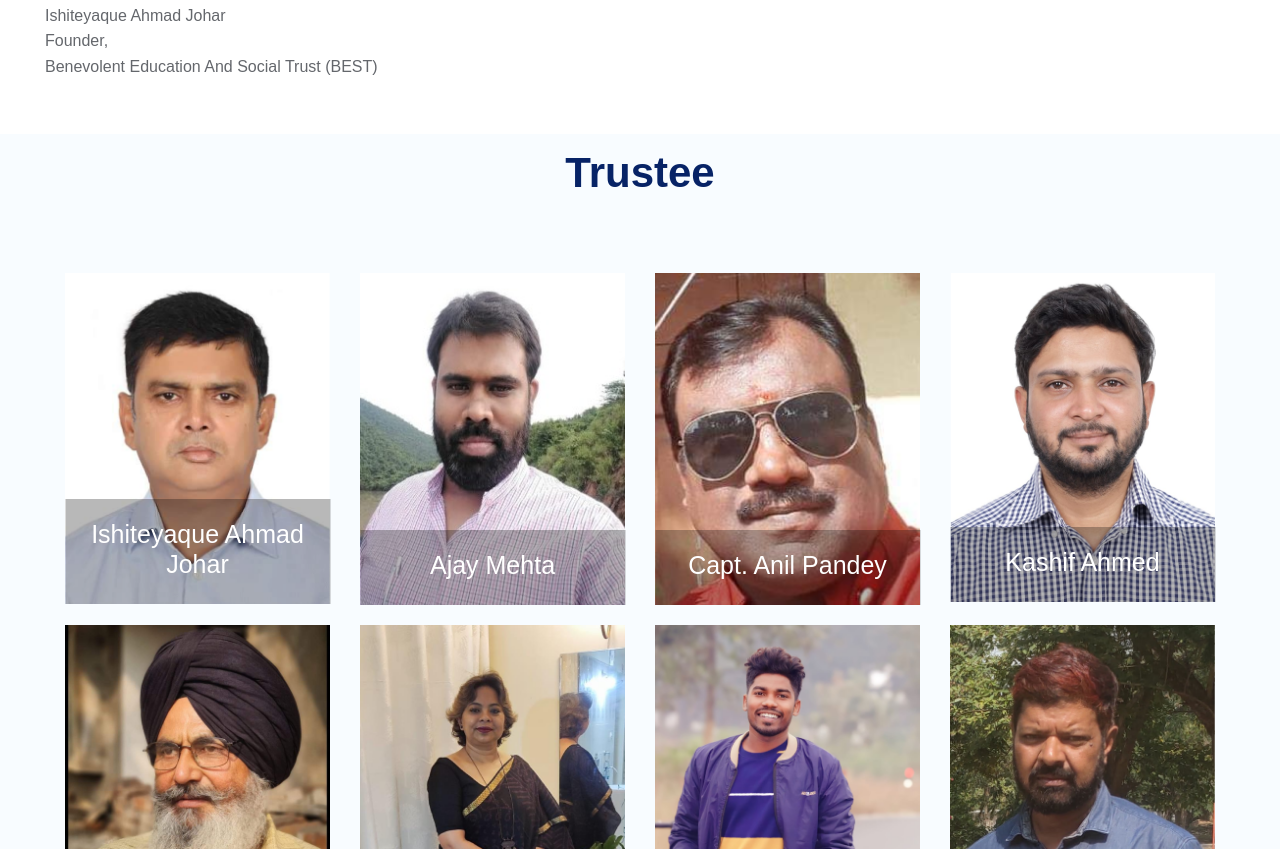
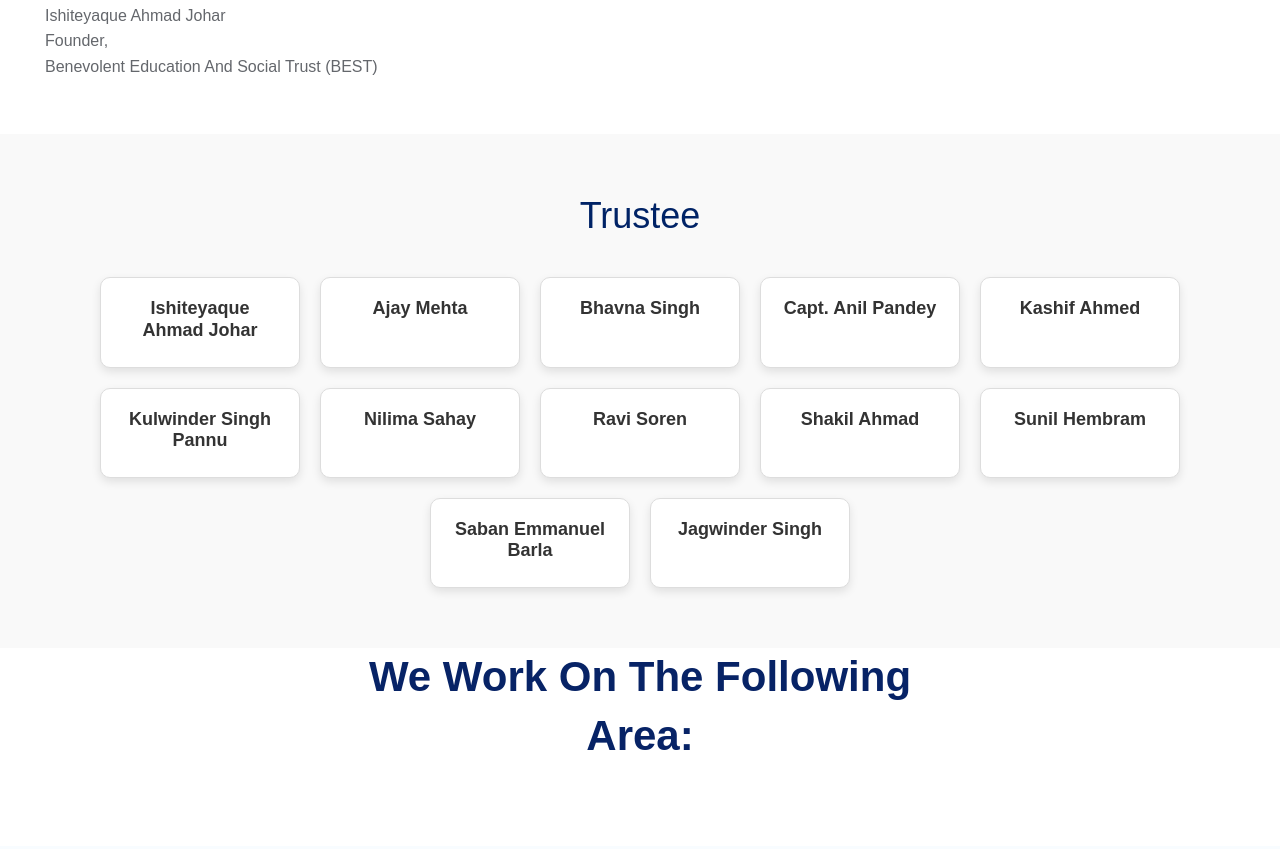
Before and after one commit to neerajcyber/ngo-web, a plain HTML site: page index.html in a window 1280 px wide. Shown: the part 1302-2151 px from the top of the page. Drawn offline with Linux system fonts and the light colour scheme; a web font is replaced by a local one.

Commit message:
Updated zip

```diff
--- a/index.html
+++ b/index.html
@@ -106,19 +106,24 @@
       <div class="row flex-sm-row mt-4">
         <div class="order-contant col-xl-6 col-lg-12 col-md-12 col-sm-12 mt-4 mt-sm-0 ">
           <div class="hero__caption">
-            <h2 class="top-heading" data-animation="fadeInUp" data-delay=".6s" style="font-size: 40px; padding-top: 30px; padding-bottom: 30px;">
+            <h2 class="top-heading" data-animation="fadeInUp" data-delay=".6s"
+              style="font-size: 40px; padding-top: 30px; padding-bottom: 30px;">
               Benevolent Education And Social Trust : Illuminating the Path to Discovery and Turning Vision into Reality
             </h2>
             <!-- <p data-animation="fadeInUp" data-delay=".8s"> -->
 
 
             <span>Our vision : </span><br>
-              <p>At Benevolent Education And Social Trust, we believe in the power of trust, vision, and courage to bring about meaningful change. By fostering collaboration across diverse sections of society, we fuel the courage to act and create a future where opportunities are accessible to all.</p>
+            <p>At Benevolent Education And Social Trust, we believe in the power of trust, vision, and courage to bring
+              about meaningful change. By fostering collaboration across diverse sections of society, we fuel the
+              courage to act and create a future where opportunities are accessible to all.</p>
             </p>
 
 
             <span>Our mission : </span><br>
-            <p>To build an inclusive society where every individual has access to education, healthcare, and opportunities for growth. We envision empowered communities working together to protect the environment, promote human rights, and create a sustainable future for all.</p>
+            <p>To build an inclusive society where every individual has access to education, healthcare, and
+              opportunities for growth. We envision empowered communities working together to protect the environment,
+              promote human rights, and create a sustainable future for all.</p>
 
 
 
@@ -279,14 +284,21 @@
               <!-- Section Tittle -->
               <div class="section-tittle mb-35">
                 <!-- <span>About our foundation</span> -->
-                <h2>Message From The  Founder</h2>
+                <h2>Message From The Founder</h2>
                 <!-- <h2>Karina murakh hai </h2> -->
 
               </div>
               <p>
-               At Benevolent Education and Social Trust, our journey is driven by a shared vision of creating an equitable, empowered, and compassionate society. We believe that real change comes when individuals and communities are given the tools and opportunities to thrive, and that’s exactly what we strive to achieve. From the remotest villages to urban centers, we are committed to reaching out to those in need, be it through education, healthcare, environmental action, social empowerment or sports.</br>
-                Our mission is to fuel the courage to act. Whether it's empowering women and youth through skill development, promoting sustainable practices, or standing by the  communities at times of disaster, thereby making a lasting impact.</br>
-                Together, we can turn our collective vision into reality. Therefore we invite you to join the path of discovery, growth, and action to bring our collective vision into reality.
+                At Benevolent Education and Social Trust, our journey is driven by a shared vision of creating an
+                equitable, empowered, and compassionate society. We believe that real change comes when individuals and
+                communities are given the tools and opportunities to thrive, and that’s exactly what we strive to
+                achieve. From the remotest villages to urban centers, we are committed to reaching out to those in need,
+                be it through education, healthcare, environmental action, social empowerment or sports.</br>
+                Our mission is to fuel the courage to act. Whether it's empowering women and youth through skill
+                development, promoting sustainable practices, or standing by the  communities at times of disaster,
+                thereby making a lasting impact.</br>
+                Together, we can turn our collective vision into reality. Therefore we invite you to join the path of
+                discovery, growth, and action to bring our collective vision into reality.
                 Thank you for believing in our cause.</br></br></br>
 
                 Warm regards,</br>
@@ -312,88 +324,176 @@
 
 
 
+    <div style="background-color: #f9f9f9; padding: 60px 0;">
+      <div style="max-width: 1200px; margin: 0 auto; text-align: center;">
+        <h2 style="font-size: 36px; color: #002366; margin-bottom: 40px;">Trustee</h2>
+        <div style="display: flex; flex-wrap: wrap; gap: 20px; justify-content: center;">
+
+          <div style="background: #ffffff; border: 1px solid #ddd; border-radius: 10px; padding: 20px; width: 200px; box-shadow: 0 4px 10px rgba(0, 0, 0, 0.1); transition: transform 0.3s;">
+            <h3 style="font-size: 18px; font-weight: 600; color: #333;">Ishiteyaque Ahmad Johar</h3>
+          </div>
+
+          <div style="background: #ffffff; border: 1px solid #ddd; border-radius: 10px; padding: 20px; width: 200px; box-shadow: 0 4px 10px rgba(0, 0, 0, 0.1); transition: transform 0.3s;">
+            <h3 style="font-size: 18px; font-weight: 600; color: #333;">Ajay Mehta</h3>
+          </div>
 
 
-    <div  class="trusteeSection team-area pt-160 pb-160 all-page-style">
+          <div style="background: #ffffff; border: 1px solid #ddd; border-radius: 10px; padding: 20px; width: 200px; box-shadow: 0 4px 10px rgba(0, 0, 0, 0.1); transition: transform 0.3s;">
+            <h3 style="font-size: 18px; font-weight: 600; color: #333;">Bhavna Singh</h3>
+          </div>
+
+
+
+          <div style="background: #ffffff; border: 1px solid #ddd; border-radius: 10px; padding: 20px; width: 200px; box-shadow: 0 4px 10px rgba(0, 0, 0, 0.1); transition: transform 0.3s;">
+            <h3 style="font-size: 18px; font-weight: 600; color: #333;">Capt. Anil Pandey</h3>
+          </div>
+
+          <div style="background: #ffffff; border: 1px solid #ddd; border-radius: 10px; padding: 20px; width: 200px; box-shadow: 0 4px 10px rgba(0, 0, 0, 0.1); transition: transform 0.3s;">
+            <h3 style="font-size: 18px; font-weight: 600; color: #333;">Kashif Ahmed</h3>
+          </div>
+
+          <div style="background: #ffffff; border: 1px solid #ddd; border-radius: 10px; padding: 20px; width: 200px; box-shadow: 0 4px 10px rgba(0, 0, 0, 0.1); transition: transform 0.3s;">
+            <h3 style="font-size: 18px; font-weight: 600; color: #333;">Kulwinder Singh Pannu</h3>
+          </div>
+
+          <div style="background: #ffffff; border: 1px solid #ddd; border-radius: 10px; padding: 20px; width: 200px; box-shadow: 0 4px 10px rgba(0, 0, 0, 0.1); transition: transform 0.3s;">
+            <h3 style="font-size: 18px; font-weight: 600; color: #333;">Nilima Sahay</h3>
+          </div>
+
+          <div style="background: #ffffff; border: 1px solid #ddd; border-radius: 10px; padding: 20px; width: 200px; box-shadow: 0 4px 10px rgba(0, 0, 0, 0.1); transition: transform 0.3s;">
+            <h3 style="font-size: 18px; font-weight: 600; color: #333;">Ravi Soren</h3>
+          </div>
+
+          <div style="background: #ffffff; border: 1px solid #ddd; border-radius: 10px; padding: 20px; width: 200px; box-shadow: 0 4px 10px rgba(0, 0, 0, 0.1); transition: transform 0.3s;">
+            <h3 style="font-size: 18px; font-weight: 600; color: #333;">Shakil Ahmad</h3>
+          </div>
+
+          <div style="background: #ffffff; border: 1px solid #ddd; border-radius: 10px; padding: 20px; width: 200px; box-shadow: 0 4px 10px rgba(0, 0, 0, 0.1); transition: transform 0.3s;">
+            <h3 style="font-size: 18px; font-weight: 600; color: #333;">Sunil Hembram</h3>
+          </div>
+
+          <div style="background: #ffffff; border: 1px solid #ddd; border-radius: 10px; padding: 20px; width: 200px; box-shadow: 0 4px 10px rgba(0, 0, 0, 0.1); transition: transform 0.3s;">
+            <h3 style="font-size: 18px; font-weight: 600; color: #333;">Saban Emmanuel Barla</h3>
+          </div>
+
+          <div style="background: #ffffff; border: 1px solid #ddd; border-radius: 10px; padding: 20px; width: 200px; box-shadow: 0 4px 10px rgba(0, 0, 0, 0.1); transition: transform 0.3s;">
+            <h3 style="font-size: 18px; font-weight: 600; color: #333;">Jagwinder Singh</h3>
+          </div>
+
+        </div>
+      </div>
+    </div>
+
+
+
+
+
+
+
+
+
+
+
+
+
+
+
+
+
+
+
+
+
+
+
+
+
+
+
+
+
+
+
+
+
+
+
+
+
+
+
+
+
+
+
+
+
+<!-- TRUSTEE WORKING  -->
+
+
+
+
+
+
+
+
+
+
+
+
+
+    <!-- <div class="trusteeSection team-area pt-160 pb-160 all-page-style">
       <div class="container">
         <div class="row justify-content-center">
           <div class="col-xl-6 col-lg-7 col-md-10 col-sm-10">
-            <!-- Section Tittle -->
             <div class="section-tittle section-tittle2 text-center mb-70">
-              <!-- <span>What we are doing</span> -->
+
               <h2>Trustee</h2>
             </div>
           </div>
         </div>
         <div class="row g-3">
 
+
+
           <div class="col-lg-3 col-md-6 col-sm-6">
             <div class="single-team mb-30">
               <div class="team-img">
                 <img src="assets/img/gallery/team5.png" alt="" />
-                <!-- Blog Social -->
-                <!-- <ul class="team-social">
-                  <li>
-                    <a href="#"><i class="fab fa-facebook-f"></i></a>
-                  </li>
-                  <li>
-                    <a href="#"><i class="fab fa-twitter"></i></a>
-                  </li>
-                  <li>
-                    <a href="#"><i class="fas fa-globe"></i></a>
-                  </li>
-                </ul> -->
+
               </div>
               <div class="team-caption">
-                <h1> Ishiteyaque  Ahmad Johar</h1>
-                <!-- <p>Volunteer leader</p> -->
+                <h1>Ishiteyaque Ahmad Johar</h1>
               </div>
             </div>
           </div>
+
+
+
+
 
           <div class="col-lg-3 col-md-6 col-sm-6">
             <div class="single-team mb-30">
               <div class="team-img">
                 <img src="assets/img/gallery/WhatsApp Image 2024-09-11 at 00.34.05.jpg" alt="" />
-                <!-- Blog Social -->
-                <!-- <ul class="team-social">
-                  <li>
-                    <a href="#"><i class="fab fa-facebook-f"></i></a>
-                  </li>
-                  <li>
-                    <a href="#"><i class="fab fa-twitter"></i></a>
-                  </li>
-                  <li>
-                    <a href="#"><i class="fas fa-globe"></i></a>
-                  </li>
-                </ul> -->
+
               </div>
               <div class="team-caption">
                 <h1>Ajay Mehta</h1>
-                <!-- <p>Volunteer leader</p> -->
               </div>
             </div>
           </div>
+
+
           <div class="col-lg-3 col-md-6 col-sm-6">
             <div class="single-team mb-30">
               <div class="team-img">
                 <img src="assets/img/gallery/team6.png" alt="" />
-                <!-- Blog Social -->
-                <!-- <ul class="team-social">
-                  <li>
-                    <a href="#"><i class="fab fa-facebook-f"></i></a>
-                  </li>
-                  <li>
-                    <a href="#"><i class="fab fa-twitter"></i></a>
-                  </li>
-                  <li>
-                    <a href="#"><i class="fas fa-globe"></i></a>
-                  </li>
-                </ul> -->
+
               </div>
               <div class="team-caption">
                 <h1>Capt. Anil Pandey</h1>
-                <!-- <p>Volunteer leader</p> -->
+
               </div>
             </div>
           </div>
@@ -401,22 +501,11 @@
             <div class="single-team mb-30">
               <div class="team-img">
                 <img src="assets/img/gallery/team7.png" alt="" />
-                <!-- Blog Social -->
-                <!-- <ul class="team-social">
-                  <li>
-                    <a href="#"><i class="fab fa-facebook-f"></i></a>
-                  </li>
-                  <li>
-                    <a href="#"><i class="fab fa-twitter"></i></a>
-                  </li>
-                  <li>
-                    <a href="#"><i class="fas fa-globe"></i></a>
-                  </li>
-                </ul> -->
+
               </div>
               <div class="team-caption">
                 <h1>Kashif Ahmed</h1>
-                <!-- <p>Volunteer leader</p> -->
+
               </div>
             </div>
           </div>
@@ -424,22 +513,11 @@
             <div class="single-team mb-30">
               <div class="team-img">
                 <img src="assets/img/gallery/team3.png" alt="" />
-                <!-- Blog Social -->
-                <!-- <ul class="team-social">
-                  <li>
-                    <a href="#"><i class="fab fa-facebook-f"></i></a>
-                  </li>
-                  <li>
-                    <a href="#"><i class="fab fa-twitter"></i></a>
-                  </li>
-                  <li>
-                    <a href="#"><i class="fas fa-globe"></i></a>
-                  </li>
-                </ul> -->
+
               </div>
               <div class="team-caption">
                 <h1>Kulwinder Singh Pannu</h1>
-                <!-- <p>Volunteer leader</p> -->
+
               </div>
             </div>
           </div>
@@ -448,22 +526,11 @@
             <div class="single-team mb-30">
               <div class="team-img">
                 <img src="assets/img/gallery/team4.png" alt="" />
-                <!-- Blog Social -->
-                <!-- <ul class="team-social">
-                  <li>
-                    <a href="#"><i class="fab fa-facebook-f"></i></a>
-                  </li>
-                  <li>
-                    <a href="#"><i class="fab fa-twitter"></i></a>
-                  </li>
-                  <li>
-                    <a href="#"><i class="fas fa-globe"></i></a>
-                  </li>
-                </ul> -->
+
               </div>
               <div class="team-caption">
                 <h1>Nilima Sahay</h1>
-                <!-- <p>Volunteer leader</p> -->
+
               </div>
             </div>
           </div>
@@ -475,22 +542,11 @@
             <div class="single-team mb-30">
               <div class="team-img">
                 <img src="assets/img/gallery/team1.png" alt="" />
-                <!-- Blog Social -->
-                <!-- <ul class="team-social">
-                  <li>
-                    <a href="#"><i class="fab fa-facebook-f"></i></a>
-                  </li>
-                  <li>
-                    <a href="#"><i class="fab fa-twitter"></i></a>
-                  </li>
-                  <li>
-                    <a href="#"><i class="fas fa-globe"></i></a>
-                  </li>
-                </ul> -->
+
               </div>
               <div class="team-caption">
                 <h1>Ravi Soren</h1>
-                <!-- <p>Volunteer leader</p> -->
+
               </div>
             </div>
           </div>
@@ -500,22 +556,11 @@
             <div class="single-team mb-30">
               <div class="team-img">
                 <img src="assets/img/gallery/team2.png" alt="" />
-                <!-- Blog Social -->
-                <!-- <ul class="team-social">
-                  <li>
-                    <a href="#"><i class="fab fa-facebook-f"></i></a>
-                  </li>
-                  <li>
-                    <a href="#"><i class="fab fa-twitter"></i></a>
-                  </li>
-                  <li>
-                    <a href="#"><i class="fas fa-globe"></i></a>
-                  </li>
-                </ul> -->
+
               </div>
               <div class="team-caption">
                 <h1>Shakil Ahmad</h1>
-                <!-- <p>Volunteer leader</p> -->
+
               </div>
             </div>
           </div>
@@ -528,24 +573,13 @@
           <div class="col-lg-3 col-md-6 col-sm-6">
             <div class="single-team mb-30">
               <div class="team-img">
-                <!-- <img src="assets/img/gallery/Sunilhembram.jpeg /> -->
+
                 <img src="assets/img/gallery/Sunilhembram.jpeg" alt="" />
-                <!-- Blog Social -->
-                <!-- <ul class="team-social">
-                  <li>
-                    <a href="#"><i class="fab fa-facebook-f"></i></a>
-                  </li>
-                  <li>
-                    <a href="#"><i class="fab fa-twitter"></i></a>
-                  </li>
-                  <li>
-                    <a href="#"><i class="fas fa-globe"></i></a>
-                  </li>
-                </ul> -->
+
               </div>
               <div class="team-caption">
                 <h1>Sunil hembram</h1>
-                <!-- <p>Volunteer leader</p> -->
+
               </div>
             </div>
           </div>
@@ -560,47 +594,25 @@
             <div class="single-team mb-30">
               <div class="team-img">
                 <img src="assets/img/gallery/WhatsApp Image 2024-09-11 at 00.34.05 (1).jpg" alt="" />
-                <!-- Blog Social -->
-                <!-- <ul class="team-social">
-                  <li>
-                    <a href="#"><i class="fab fa-facebook-f"></i></a>
-                  </li>
-                  <li>
-                    <a href="#"><i class="fab fa-twitter"></i></a>
-                  </li>
-                  <li>
-                    <a href="#"><i class="fas fa-globe"></i></a>
-                  </li>
-                </ul> -->
+
               </div>
               <div class="team-caption">
                 <h1>Saban Emmanuel Barla</h1>
-                <!-- <p>Volunteer leader</p> -->
+
               </div>
             </div>
           </div>
 
-          <!-- new  -->
+
           <div class="col-lg-3 col-md-6 col-sm-6">
             <div class="single-team mb-30">
               <div class="team-img">
                 <img src="assets/img/gallery/jaswinder.jpeg.jpeg" alt="" />
-                <!-- Blog Social -->
-                <!-- <ul class="team-social">
-                  <li>
-                    <a href="#"><i class="fab fa-facebook-f"></i></a>
-                  </li>
-                  <li>
-                    <a href="#"><i class="fab fa-twitter"></i></a>
-                  </li>
-                  <li>
-                    <a href="#"><i class="fas fa-globe"></i></a>
-                  </li>
-                </ul> -->
+
               </div>
               <div class="team-caption">
                 <h1>Jagwinder Singh</h1>
-                <!-- <p>Volunteer leader</p> -->
+
               </div>
             </div>
           </div>
@@ -609,7 +621,210 @@
 
         </div>
       </div>
+    </div> -->
+
+
+
+
+
+
+
+
+
+
+
+
+
+
+
+
+
+
+
+
+
+
+
+
+
+
+<!-- TRUSTEE -->
+
+
+
+
+    <!-- <div class="trusteeSection team-area pt-160 pb-160 all-page-style">
+      <div class="container">
+        <div class="row justify-content-center">
+          <div class="col-xl-6 col-lg-7 col-md-10 col-sm-10">
+            <div class="section-tittle section-tittle2 text-center mb-70">
+
+              <h2>Trustee</h2>
             </div>
+          </div>
+        </div>
+        <div class="row g-3">
+
+          <div class="col-lg-3 col-md-6 col-sm-6">
+            <div class="single-team mb-30">
+              <div class="team-img">
+                <img src="assets/img/gallery/team5.png" alt="" />
+                >
+              </div>
+              <div class="team-caption">
+                <h1> Ishiteyaque Ahmad Johar</h1>
+              </div>
+            </div>
+          </div>
+
+          <div class="col-lg-3 col-md-6 col-sm-6">
+            <div class="single-team mb-30">
+              <div class="team-img">
+                <img src="assets/img/gallery/WhatsApp Image 2024-09-11 at 00.34.05.jpg" alt="" />
+
+              </div>
+              <div class="team-caption">
+                <h1>Ajay Mehta</h1>
+              </div>
+            </div>
+          </div>
+          <div class="col-lg-3 col-md-6 col-sm-6">
+            <div class="single-team mb-30">
+              <div class="team-img">
+                <img src="assets/img/gallery/team6.png" alt="" />
+
+              </div>
+              <div class="team-caption">
+                <h1>Capt. Anil Pandey</h1>
+
+              </div>
+            </div>
+          </div>
+          <div class="col-lg-3 col-md-6 col-sm-6">
+            <div class="single-team mb-30">
+              <div class="team-img">
+                <img src="assets/img/gallery/team7.png" alt="" />
+
+              </div>
+              <div class="team-caption">
+                <h1>Kashif Ahmed</h1>
+
+              </div>
+            </div>
+          </div>
+          <div class="col-lg-3 col-md-6 col-sm-6">
+            <div class="single-team mb-30">
+              <div class="team-img">
+                <img src="assets/img/gallery/team3.png" alt="" />
+
+              </div>
+              <div class="team-caption">
+                <h1>Kulwinder Singh Pannu</h1>
+
+              </div>
+            </div>
+          </div>
+
+          <div class="col-lg-3 col-md-6 col-sm-6">
+            <div class="single-team mb-30">
+              <div class="team-img">
+                <img src="assets/img/gallery/team4.png" alt="" />
+
+              </div>
+              <div class="team-caption">
+                <h1>Nilima Sahay</h1>
+
+              </div>
+            </div>
+          </div>
+
+
+
+
+          <div class="col-lg-3 col-md-6 col-sm-6">
+            <div class="single-team mb-30">
+              <div class="team-img">
+                <img src="assets/img/gallery/team1.png" alt="" />
+
+              </div>
+              <div class="team-caption">
+                <h1>Ravi Soren</h1>
+
+              </div>
+            </div>
+          </div>
+
+
+          <div class="col-lg-3 col-md-6 col-sm-6">
+            <div class="single-team mb-30">
+              <div class="team-img">
+                <img src="assets/img/gallery/team2.png" alt="" />
+
+              </div>
+              <div class="team-caption">
+                <h1>Shakil Ahmad</h1>
+
+              </div>
+            </div>
+          </div>
+
+
+
+
+
+
+          <div class="col-lg-3 col-md-6 col-sm-6">
+            <div class="single-team mb-30">
+              <div class="team-img">
+
+                <img src="assets/img/gallery/Sunilhembram.jpeg" alt="" />
+
+              </div>
+              <div class="team-caption">
+                <h1>Sunil hembram</h1>
+
+              </div>
+            </div>
+          </div>
+
+
+
+
+
+
+
+          <div class="col-lg-3 col-md-6 col-sm-6">
+            <div class="single-team mb-30">
+              <div class="team-img">
+                <img src="assets/img/gallery/WhatsApp Image 2024-09-11 at 00.34.05 (1).jpg" alt="" />
+
+              </div>
+              <div class="team-caption">
+                <h1>Saban Emmanuel Barla</h1>
+
+              </div>
+            </div>
+          </div>
+
+
+          <div class="col-lg-3 col-md-6 col-sm-6">
+            <div class="single-team mb-30">
+              <div class="team-img">
+                <img src="assets/img/gallery/jaswinder.jpeg.jpeg" alt="" />
+
+              </div>
+              <div class="team-caption">
+                <h1>Jagwinder Singh</h1>
+
+              </div>
+            </div>
+          </div>
+
+
+
+        </div>
+      </div>
+    </div> -->
 
 
     <!-- m3ak end here  -->
@@ -1169,7 +1384,8 @@
               <div class="col">
                 <div class="footer-social d-flex justify-content-center">
                   <a href="#"><i class="fab fa-twitter"></i></a>
-        <a href="https://www.facebook.com/profile.php?id=100085929879080&mibextid=ZbWKwL" target="_blank" title="Visit my Facebook profile">
+                  <a href="https://www.facebook.com/profile.php?id=100085929879080&mibextid=ZbWKwL" target="_blank"
+                    title="Visit my Facebook profile">
                     <i class="fab fa-facebook-f"></i>
                   </a>
 
```
Also changed, not shown: Sports.html (+2 -2 lines), about.html (+14 -6 lines), program.html (+1 -1 lines). Lines whose indentation alone changed are shown as unchanged.
